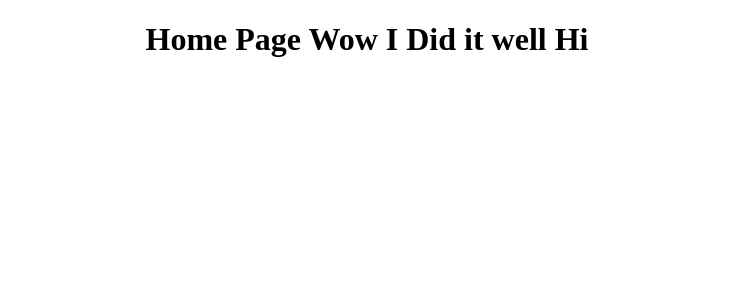
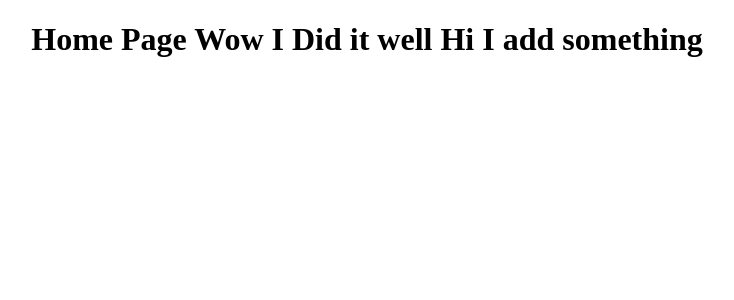
Before and after one commit to Uni-T17/Furniture-Backend, a Node server app: page /home in a window 1280 px wide. Shown: the part 85-385 px from the top of the page, without its empty margins (273-1007 px from the left). Run offline with Node 20, Linux system fonts and the light colour scheme.

Commit message:
Done - something

```diff
--- a/src/views/index.ejs
+++ b/src/views/index.ejs
@@ -6,7 +6,7 @@
     </head>
     <body>
         <%- include("includes/nav") %>
-       <h1><%= title %> Page Wow I Did it well Hi</h1>
+       <h1><%= title %> Page Wow I Did it well Hi I add something </h1>
 
         <script src="" async defer></script>
     </body>
```
